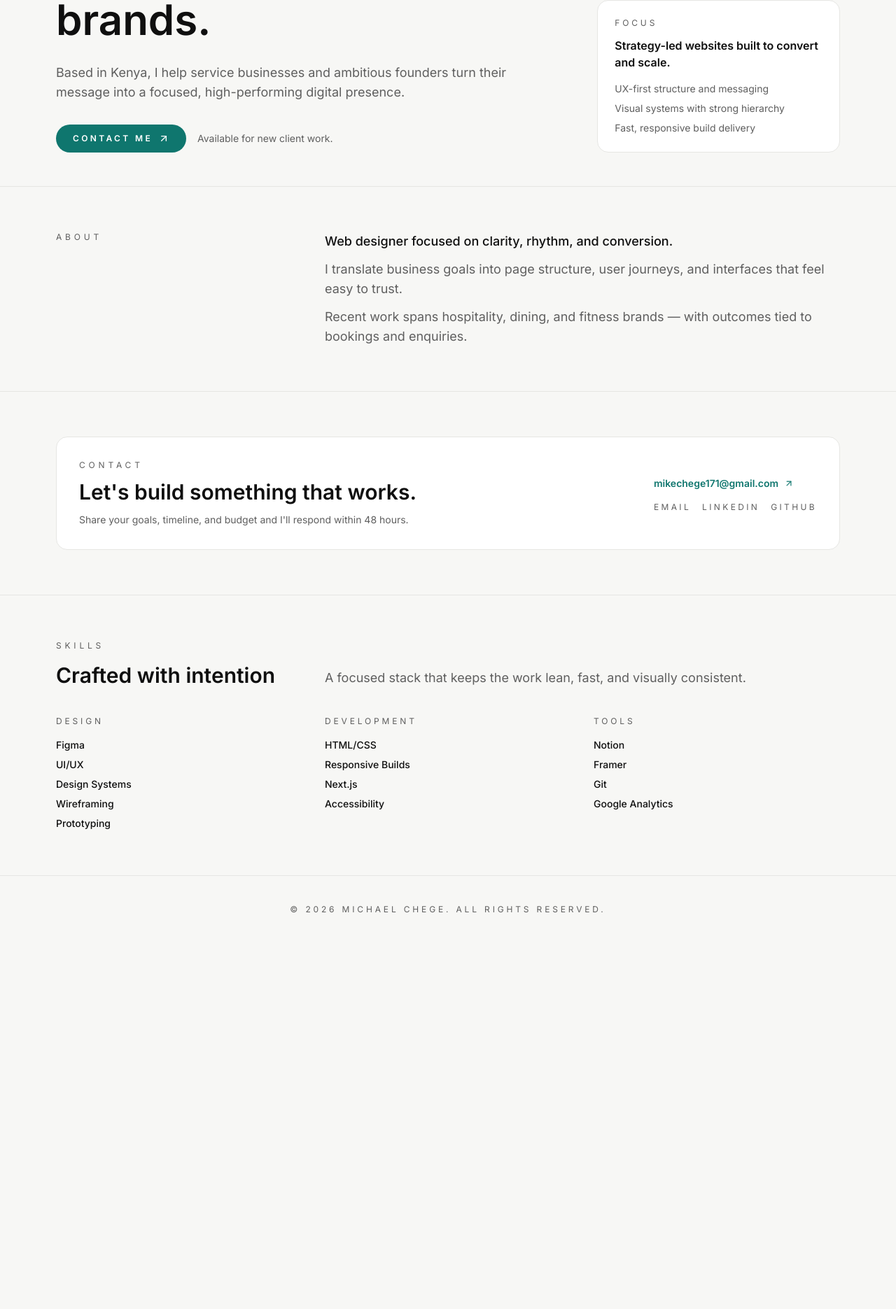
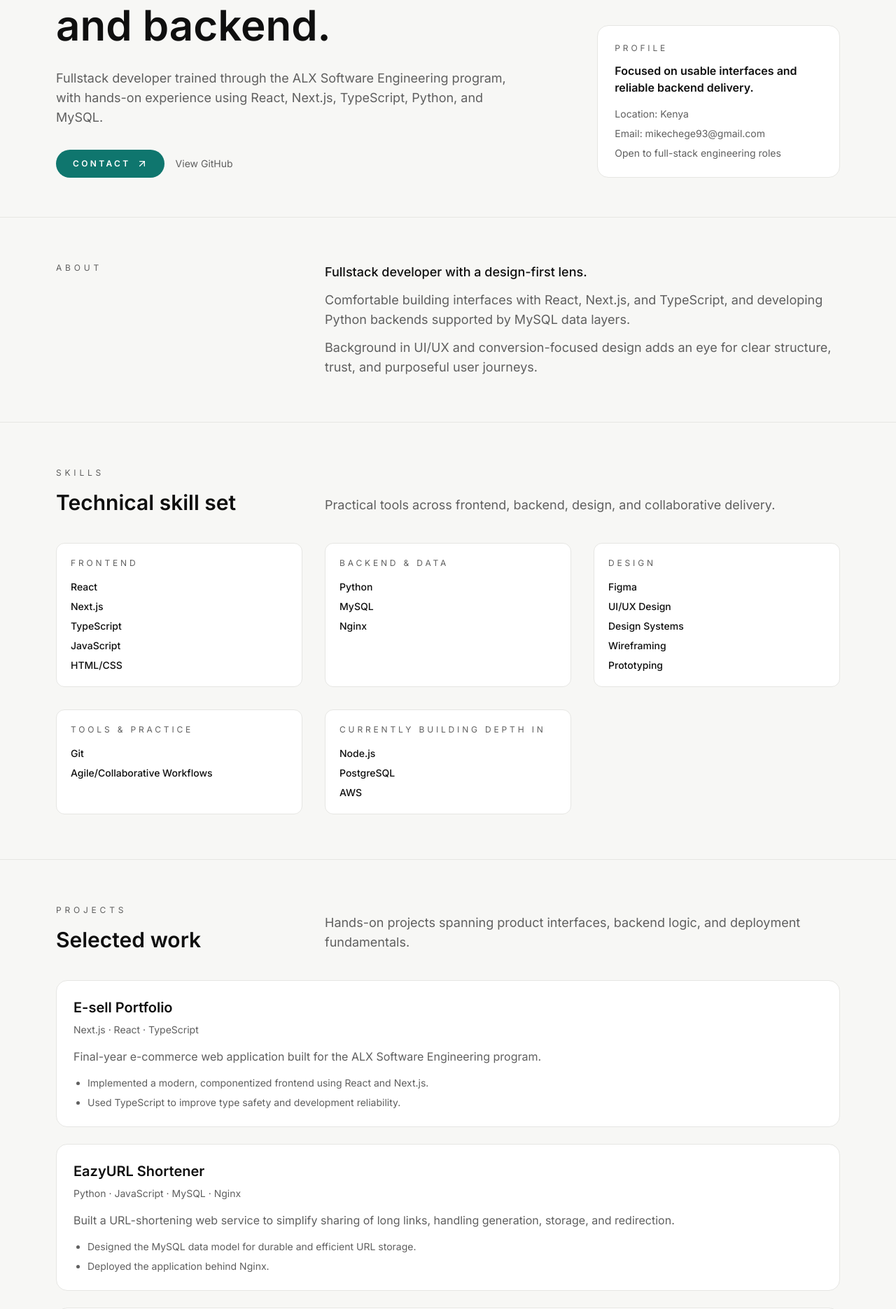
Before and after one commit to 001-sketch/Resume, a Next.js app: page / in a window 1280 px wide. Shown: the part 371-2242 px from the top of the page at 70% size. Before the commit the page ends 1719 px from the top, so only its background shows below. Built offline with nearby package versions, Linux system fonts and the light colour scheme.

Commit message:
Update portfolio content and modernize UI
Co-authored-by: 001-sketch <123306888+001-sketch@users.noreply.github.com>

```diff
--- a/app/layout.tsx
+++ b/app/layout.tsx
@@ -2,8 +2,9 @@ import type { Metadata } from "next";
 import "./globals.css";
 
 export const metadata: Metadata = {
-  title: "Michael Chege — Web Designer",
-  description: "Web designer crafting clean, high-converting digital experiences.",
+  title: "MICHAEL CHEGE — Full-Stack Developer",
+  description:
+    "Full-stack developer building usable interfaces with React, Next.js, TypeScript, and Python-backed systems.",
 };
 
 export default function RootLayout({
--- a/components/ui/portfolio-hero.tsx
+++ b/components/ui/portfolio-hero.tsx
@@ -3,27 +3,37 @@ import { PROJECTS } from "@/lib/projects";
 
 const NAV_LINKS = [
   { href: "#about", label: "About" },
+  { href: "#skills", label: "Skills" },
+  { href: "#projects", label: "Projects" },
+  { href: "#education", label: "Education" },
   { href: "#contact", label: "Contact" },
-  { href: "#skills", label: "Skills" },
 ];
 
 const SKILL_GROUPS = [
   {
-    title: "Design",
-    items: ["Figma", "UI/UX", "Design Systems", "Wireframing", "Prototyping"],
+    title: "Frontend",
+    items: ["React", "Next.js", "TypeScript", "JavaScript", "HTML/CSS"],
   },
   {
-    title: "Development",
-    items: ["HTML/CSS", "Responsive Builds", "Next.js", "Accessibility"],
+    title: "Backend & Data",
+    items: ["Python", "MySQL", "Nginx"],
   },
   {
-    title: "Tools",
-    items: ["Notion", "Framer", "Git", "Google Analytics"],
+    title: "Design",
+    items: ["Figma", "UI/UX Design", "Design Systems", "Wireframing", "Prototyping"],
+  },
+  {
+    title: "Tools & Practice",
+    items: ["Git", "Agile/Collaborative Workflows"],
+  },
+  {
+    title: "Currently Building Depth In",
+    items: ["Node.js", "PostgreSQL", "AWS"],
   },
 ];
 
 const SOCIALS = [
-  { label: "Email", href: "mailto:mikechege171@gmail.com" },
+  { label: "Email", href: "mailto:mikechege93@gmail.com" },
   { label: "LinkedIn", href: "https://www.linkedin.com/in/mike-c-71872a270" },
   { label: "GitHub", href: "https://github.com/001-sketch" },
 ];
@@ -31,12 +41,18 @@ const SOCIALS = [
 export default function PortfolioHero() {
   return (
     <div className="min-h-screen bg-[color:var(--background)] text-[color:var(--foreground)]">
+      <a
+        href="#about"
+        className="sr-only left-4 top-4 z-50 rounded-md bg-[color:var(--foreground)] px-4 py-2 text-sm font-medium text-white focus:not-sr-only focus:absolute"
+      >
+        Skip to main content
+      </a>
       <header className="sticky top-0 z-40 border-b border-[color:var(--border)] bg-[color:var(--background)]/90 backdrop-blur">
         <div className="mx-auto flex max-w-6xl flex-col gap-3 px-4 py-4 md:flex-row md:items-center md:justify-between">
           <div className="flex flex-wrap items-center gap-3">
             <span className="text-sm font-semibold tracking-[0.08em]">Michael Chege</span>
             <span className="text-xs uppercase tracking-[0.32em] text-[color:var(--muted)]">
-              Web Designer
+              Full-Stack Developer
             </span>
           </div>
           <nav className="flex flex-wrap gap-4 text-[0.7rem] uppercase tracking-[0.32em] text-[color:var(--muted)]">
@@ -44,7 +60,7 @@ export default function PortfolioHero() {
               <a
                 key={link.href}
                 href={link.href}
-                className="transition-colors duration-200 hover:text-[color:var(--accent)]"
+                className="rounded-sm transition-colors duration-200 hover:text-[color:var(--accent)] focus-visible:outline-2 focus-visible:outline-offset-2 focus-visible:outline-[color:var(--accent)]"
               >
                 {link.label}
               </a>
@@ -54,45 +70,50 @@ export default function PortfolioHero() {
       </header>
 
       <main>
-        <section className="py-8 md:py-12">
+        <section className="py-10 md:py-14">
           <div className="mx-auto grid max-w-6xl gap-10 px-4 md:grid-cols-12 md:items-end">
             <div className="md:col-span-8">
               <p className="text-xs uppercase tracking-[0.4em] text-[color:var(--muted)]">
-                Designing for clarity
+                Kenya · Full-Stack Developer
               </p>
               <h1 className="mt-5 text-4xl font-semibold leading-tight md:text-6xl">
-                I design clean, conversion-focused websites for modern brands.
+                Building clear, production-minded products across frontend and backend.
               </h1>
               <p className="mt-6 max-w-2xl text-lg text-[color:var(--muted)]">
-                Based in Kenya, I help service businesses and ambitious founders turn their message into a
-                focused, high-performing digital presence.
+                Fullstack developer trained through the ALX Software Engineering program, with hands-on
+                experience using React, Next.js, TypeScript, Python, and MySQL.
               </p>
               <div className="mt-8 flex flex-wrap items-center gap-4">
                 <a
                   href="#contact"
-                  className="group inline-flex items-center gap-2 rounded-full bg-[color:var(--accent)] px-6 py-3 text-xs font-semibold uppercase tracking-[0.28em] text-white transition-colors duration-200 hover:bg-[color:var(--foreground)]"
+                  className="group inline-flex items-center gap-2 rounded-full bg-[color:var(--accent)] px-6 py-3 text-xs font-semibold uppercase tracking-[0.28em] text-white transition-colors duration-200 hover:bg-[color:var(--foreground)] focus-visible:outline-2 focus-visible:outline-offset-2 focus-visible:outline-[color:var(--accent)]"
                 >
-                  Contact Me
+                  Contact
                   <ArrowUpRight
                     size={16}
                     className="transition-transform duration-200 group-hover:translate-x-0.5"
                   />
                 </a>
-                <span className="text-sm text-[color:var(--muted)]">
-                  Available for new client work.
-                </span>
+                <a
+                  href="https://github.com/001-sketch"
+                  target="_blank"
+                  rel="noopener noreferrer"
+                  className="text-sm text-[color:var(--muted)] transition-colors duration-200 hover:text-[color:var(--accent)] focus-visible:outline-2 focus-visible:outline-offset-2 focus-visible:outline-[color:var(--accent)]"
+                >
+                  View GitHub
+                </a>
               </div>
             </div>
             <div className="md:col-span-4">
               <div className="rounded-2xl border border-[color:var(--border)] bg-white p-6">
-                <p className="text-xs uppercase tracking-[0.32em] text-[color:var(--muted)]">Focus</p>
+                <p className="text-xs uppercase tracking-[0.32em] text-[color:var(--muted)]">Profile</p>
                 <p className="mt-3 text-base font-semibold">
-                  Strategy-led websites built to convert and scale.
+                  Focused on usable interfaces and reliable backend delivery.
                 </p>
                 <ul className="mt-4 space-y-2 text-sm text-[color:var(--muted)]">
-                  <li>UX-first structure and messaging</li>
-                  <li>Visual systems with strong hierarchy</li>
-                  <li>Fast, responsive build delivery</li>
+                  <li>Location: Kenya</li>
+                  <li>Email: mikechege93@gmail.com</li>
+                  <li>Open to full-stack engineering roles</li>
                 </ul>
               </div>
             </div>
@@ -106,55 +127,16 @@ export default function PortfolioHero() {
             </div>
             <div className="space-y-3 text-lg text-[color:var(--muted)] md:col-span-8">
               <p className="font-medium text-[color:var(--foreground)]">
-                Web designer focused on clarity, rhythm, and conversion.
+                Fullstack developer with a design-first lens.
               </p>
               <p>
-                I translate business goals into page structure, user journeys, and interfaces that feel easy to
-                trust.
+                Comfortable building interfaces with React, Next.js, and TypeScript, and developing Python
+                backends supported by MySQL data layers.
               </p>
               <p>
-                Recent work spans hospitality, dining, and fitness brands — with outcomes tied to bookings and
-                enquiries.
+                Background in UI/UX and conversion-focused design adds an eye for clear structure, trust,
+                and purposeful user journeys.
               </p>
-            </div>
-          </div>
-        </section>
-
-        <section id="contact" className="border-t border-[color:var(--border)] py-16">
-          <div className="mx-auto max-w-6xl px-4">
-            <div className="flex flex-col gap-8 rounded-2xl border border-[color:var(--border)] bg-white p-8 md:flex-row md:items-center md:justify-between">
-              <div className="space-y-3">
-                <p className="text-xs uppercase tracking-[0.4em] text-[color:var(--muted)]">Contact</p>
-                <h2 className="text-3xl font-semibold">Let&apos;s build something that works.</h2>
-                <p className="text-sm text-[color:var(--muted)]">
-                  Share your goals, timeline, and budget and I&apos;ll respond within 48 hours.
-                </p>
-              </div>
-              <div className="space-y-4">
-                <a
-                  href="mailto:mikechege171@gmail.com"
-                  className="inline-flex items-center gap-2 text-sm font-semibold text-[color:var(--accent)] transition-colors duration-200 hover:text-[color:var(--foreground)]"
-                >
-                  mikechege171@gmail.com
-                  <ArrowUpRight size={14} />
-                </a>
-                <div className="flex flex-wrap gap-4 text-xs uppercase tracking-[0.28em] text-[color:var(--muted)]">
-                  {SOCIALS.map((social) => {
-                    const isExternal = social.href.startsWith("http");
-                    return (
-                      <a
-                        key={social.label}
-                        href={social.href}
-                        target={isExternal ? "_blank" : undefined}
-                        rel={isExternal ? "noopener noreferrer" : undefined}
-                        className="transition-colors duration-200 hover:text-[color:var(--accent)]"
-                      >
-                        {social.label}
-                      </a>
-                    );
-                  })}
-                </div>
-              </div>
             </div>
           </div>
         </section>
@@ -164,16 +146,16 @@ export default function PortfolioHero() {
             <div className="grid gap-8 md:grid-cols-12 md:items-end">
               <div className="md:col-span-4">
                 <p className="text-xs uppercase tracking-[0.4em] text-[color:var(--muted)]">Skills</p>
-                <h2 className="mt-4 text-3xl font-semibold">Crafted with intention</h2>
+                <h2 className="mt-4 text-3xl font-semibold">Technical skill set</h2>
               </div>
               <p className="text-lg text-[color:var(--muted)] md:col-span-8">
-                A focused stack that keeps the work lean, fast, and visually consistent.
+                Practical tools across frontend, backend, design, and collaborative delivery.
               </p>
             </div>
 
-            <div className="mt-10 grid gap-8 md:grid-cols-3">
+            <div className="mt-10 grid gap-8 sm:grid-cols-2 lg:grid-cols-3">
               {SKILL_GROUPS.map((group) => (
-                <div key={group.title} className="space-y-4">
+                <div key={group.title} className="space-y-4 rounded-xl border border-[color:var(--border)] bg-white p-5">
                   <h3 className="text-xs uppercase tracking-[0.32em] text-[color:var(--muted)]">
                     {group.title}
                   </h3>
@@ -189,6 +171,106 @@ export default function PortfolioHero() {
             </div>
           </div>
         </section>
+
+        <section id="projects" className="border-t border-[color:var(--border)] py-16">
+          <div className="mx-auto max-w-6xl px-4">
+            <div className="grid gap-8 md:grid-cols-12 md:items-end">
+              <div className="md:col-span-4">
+                <p className="text-xs uppercase tracking-[0.4em] text-[color:var(--muted)]">Projects</p>
+                <h2 className="mt-4 text-3xl font-semibold">Selected work</h2>
+              </div>
+              <p className="text-lg text-[color:var(--muted)] md:col-span-8">
+                Hands-on projects spanning product interfaces, backend logic, and deployment fundamentals.
+              </p>
+            </div>
+
+            <div className="mt-10 grid gap-6">
+              {PROJECTS.map((project) => (
+                <article key={project.title} className="rounded-2xl border border-[color:var(--border)] bg-white p-6">
+                  <h3 className="text-xl font-semibold">{project.title}</h3>
+                  <p className="mt-2 text-sm text-[color:var(--muted)]">{project.stack.join(" · ")}</p>
+                  <p className="mt-4 text-[color:var(--muted)]">{project.summary}</p>
+                  <ul className="mt-4 list-disc space-y-2 pl-5 text-sm text-[color:var(--muted)]">
+                    {project.highlights.map((highlight) => (
+                      <li key={highlight}>{highlight}</li>
+                    ))}
+                  </ul>
+                </article>
+              ))}
+            </div>
+          </div>
+        </section>
+
+        <section id="education" className="border-t border-[color:var(--border)] py-16">
+          <div className="mx-auto grid max-w-6xl gap-8 px-4 md:grid-cols-12">
+            <div className="md:col-span-4">
+              <p className="text-xs uppercase tracking-[0.4em] text-[color:var(--muted)]">Education</p>
+            </div>
+            <div className="space-y-3 md:col-span-8">
+              <h2 className="text-2xl font-semibold">ALX Certified Web Designer/Developer</h2>
+              <p className="text-[color:var(--muted)]">
+                Intensive software engineering and design training focused on clarity, rhythm, and
+                conversion-focused design methodologies.
+              </p>
+            </div>
+          </div>
+        </section>
+
+        <section className="border-t border-[color:var(--border)] py-16">
+          <div className="mx-auto grid max-w-6xl gap-8 px-4 md:grid-cols-12">
+            <div className="md:col-span-4">
+              <p className="text-xs uppercase tracking-[0.4em] text-[color:var(--muted)]">Design Approach</p>
+            </div>
+            <div className="space-y-3 text-[color:var(--muted)] md:col-span-8">
+              <p>
+                Each engagement starts with a clear business goal and a focused design system.
+              </p>
+              <p>
+                Work is built around real problems with measurable outcomes, with emphasis on clarity,
+                trust, and interfaces that perform with purpose.
+              </p>
+            </div>
+          </div>
+        </section>
+
+        <section id="contact" className="border-t border-[color:var(--border)] py-16">
+          <div className="mx-auto max-w-6xl px-4">
+            <div className="flex flex-col gap-8 rounded-2xl border border-[color:var(--border)] bg-white p-8 md:flex-row md:items-center md:justify-between">
+              <div className="space-y-3">
+                <p className="text-xs uppercase tracking-[0.4em] text-[color:var(--muted)]">Contact</p>
+                <h2 className="text-3xl font-semibold">Let&apos;s build production-grade experiences.</h2>
+                <p className="text-sm text-[color:var(--muted)]">
+                  Open to opportunities where product quality, usability, and engineering craft matter.
+                </p>
+              </div>
+              <div className="space-y-4">
+                <a
+                  href="mailto:mikechege93@gmail.com"
+                  className="inline-flex items-center gap-2 rounded-sm text-sm font-semibold text-[color:var(--accent)] transition-colors duration-200 hover:text-[color:var(--foreground)] focus-visible:outline-2 focus-visible:outline-offset-2 focus-visible:outline-[color:var(--accent)]"
+                >
+                  mikechege93@gmail.com
+                  <ArrowUpRight size={14} />
+                </a>
+                <div className="flex flex-wrap gap-4 text-xs uppercase tracking-[0.28em] text-[color:var(--muted)]">
+                  {SOCIALS.map((social) => {
+                    const isExternal = social.href.startsWith("http");
+                    return (
+                      <a
+                        key={social.label}
+                        href={social.href}
+                        target={isExternal ? "_blank" : undefined}
+                        rel={isExternal ? "noopener noreferrer" : undefined}
+                        className="rounded-sm transition-colors duration-200 hover:text-[color:var(--accent)] focus-visible:outline-2 focus-visible:outline-offset-2 focus-visible:outline-[color:var(--accent)]"
+                      >
+                        {social.label}
+                      </a>
+                    );
+                  })}
+                </div>
+              </div>
+            </div>
+          </div>
+        </section>
       </main>
 
       <footer className="border-t border-[color:var(--border)] py-10 text-center text-xs uppercase tracking-[0.32em] text-[color:var(--muted)]">
--- a/lib/projects.ts
+++ b/lib/projects.ts
@@ -1,35 +1,31 @@
 export const PROJECTS = [
   {
-    title: "Cotton Tree Nairobi",
-    url: "https://cotton-tree-nairobi-68w2.arcada.app",
-    summary: "Boutique hospitality site focused on direct bookings.",
-    problem:
-      "The property relied on third-party platforms and lacked a clear, trustworthy booking path on its own site.",
-    approach:
-      "Designed a streamlined room comparison and inquiry flow with strong trust cues and clear pricing hierarchy.",
-    tools: ["Figma", "Next.js", "Tailwind CSS"],
-    outcome: "A clearer decision path for guests ready to book direct.",
+    title: "E-sell Portfolio",
+    stack: ["Next.js", "React", "TypeScript"],
+    summary: "Final-year e-commerce web application built for the ALX Software Engineering program.",
+    highlights: [
+      "Implemented a modern, componentized frontend using React and Next.js.",
+      "Used TypeScript to improve type safety and development reliability.",
+    ],
   },
   {
-    title: "Savannah Grill",
-    url: "https://savannah-grill-79fq.arcada.app",
-    summary: "Restaurant experience with a mobile-first menu journey.",
-    problem:
-      "Guests struggled to find menus and reservation details quickly, especially on mobile.",
-    approach:
-      "Rebuilt the information architecture around menu discovery and reservations with bold, legible typography.",
-    tools: ["Figma", "Next.js", "Vercel"],
-    outcome: "Menus and booking details surfaced within a single scroll.",
+    title: "EazyURL Shortener",
+    stack: ["Python", "JavaScript", "MySQL", "Nginx"],
+    summary:
+      "Built a URL-shortening web service to simplify sharing of long links, handling generation, storage, and redirection.",
+    highlights: [
+      "Designed the MySQL data model for durable and efficient URL storage.",
+      "Deployed the application behind Nginx.",
+    ],
   },
   {
-    title: "Cama Fitness",
-    url: "https://cama-fitness-ygo6.arcada.app",
-    summary: "Membership-led fitness brand with clear plan comparison.",
-    problem:
-      "Prospective members couldn’t quickly understand the difference between plans or class offerings.",
-    approach:
-      "Created a focused pricing layout, simplified plan messaging, and highlighted the class schedule upfront.",
-    tools: ["Figma", "Next.js", "Tailwind CSS"],
-    outcome: "Visitors can compare plans without friction and commit faster.",
+    title: "Airbnb Clone (v1–v4)",
+    stack: ["Python", "HTML", "MySQL", "Nginx"],
+    summary:
+      "Developed a mobile-first clone of a short/long-term rental marketplace across four iterative versions.",
+    highlights: [
+      "Built core property listing and booking flows with a Python backend.",
+      "Added MySQL persistence to support listings and booking workflows.",
+    ],
   },
 ];
```
